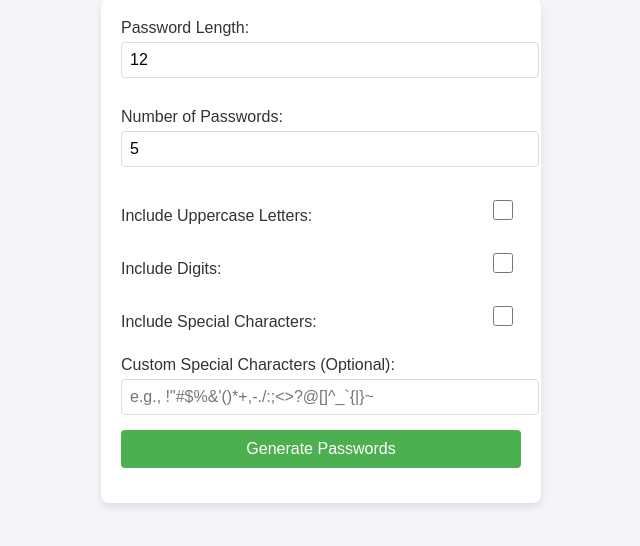
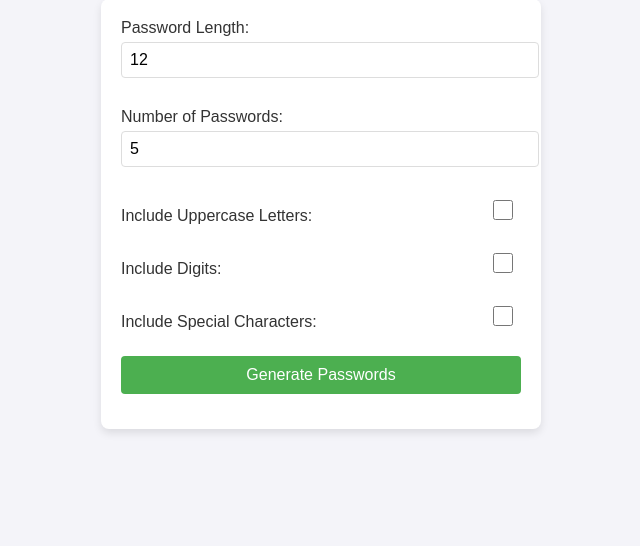
Before and after one commit to yassnemo/A-flask-password-generator-web-app, a Flask app: page / in a window 1280 px wide. Shown: the part 101-647 px from the top of the page, without its empty margins (319-959 px from the left). Run offline with Flask 3, Linux system fonts and the light colour scheme.

Commit message:
fix special char adding

```diff
--- a/app.py
+++ b/app.py
@@ -45,7 +45,7 @@ def index():
             use_uppercase = "uppercase" in request.form
             use_digits = "digits" in request.form
             use_special_chars = "special_chars" in request.form
-            special_chars = request.form.get("special_chars_set", settings['special_chars_set']) if use_special_chars else settings['special_chars_set']
+            special_chars = string.punctuation if use_special_chars else settings['special_chars_set']
 
             # Input validation
             if length < 4:
--- a/templates/index.html
+++ b/templates/index.html
@@ -33,22 +33,17 @@
 
         <div class="form-group checkbox-group">
             <span>Include Uppercase Letters:</span>
-            <input type="checkbox" id="uppercase" name="uppercase" {% if settings['uppercase'] %}checked{% endif %}>
+            <input type="checkbox" id="uppercase" name="uppercase" {% if settings['uppercase'] %} checked {% endif %}>
         </div>
 
         <div class="form-group checkbox-group">
             <span>Include Digits:</span>
-            <input type="checkbox" id="digits" name="digits" {% if settings['digits'] %}checked{% endif %}>
+            <input type="checkbox" id="digits" name="digits" {% if settings['digits'] %} checked {% endif %}>
         </div>
 
         <div class="form-group checkbox-group">
             <span>Include Special Characters:</span>
-            <input type="checkbox" id="special_chars" name="special_chars" {% if settings['special_chars'] %}checked{% endif %}>
-        </div>
-
-        <div class="form-group">
-            <label for="special_chars_set">Custom Special Characters (Optional):</label>
-            <input type="text" id="special_chars_set" name="special_chars_set" placeholder='e.g., !"#$%&amp;&#39;()*+,-./:;&lt;&gt;?@[]^_`{|}~'>
+            <input type="checkbox" id="special_chars" name="special_chars" {% if settings['special_chars'] %} checked {% endif %}>
         </div>
 
         <button type="submit">Generate Passwords</button>
```
